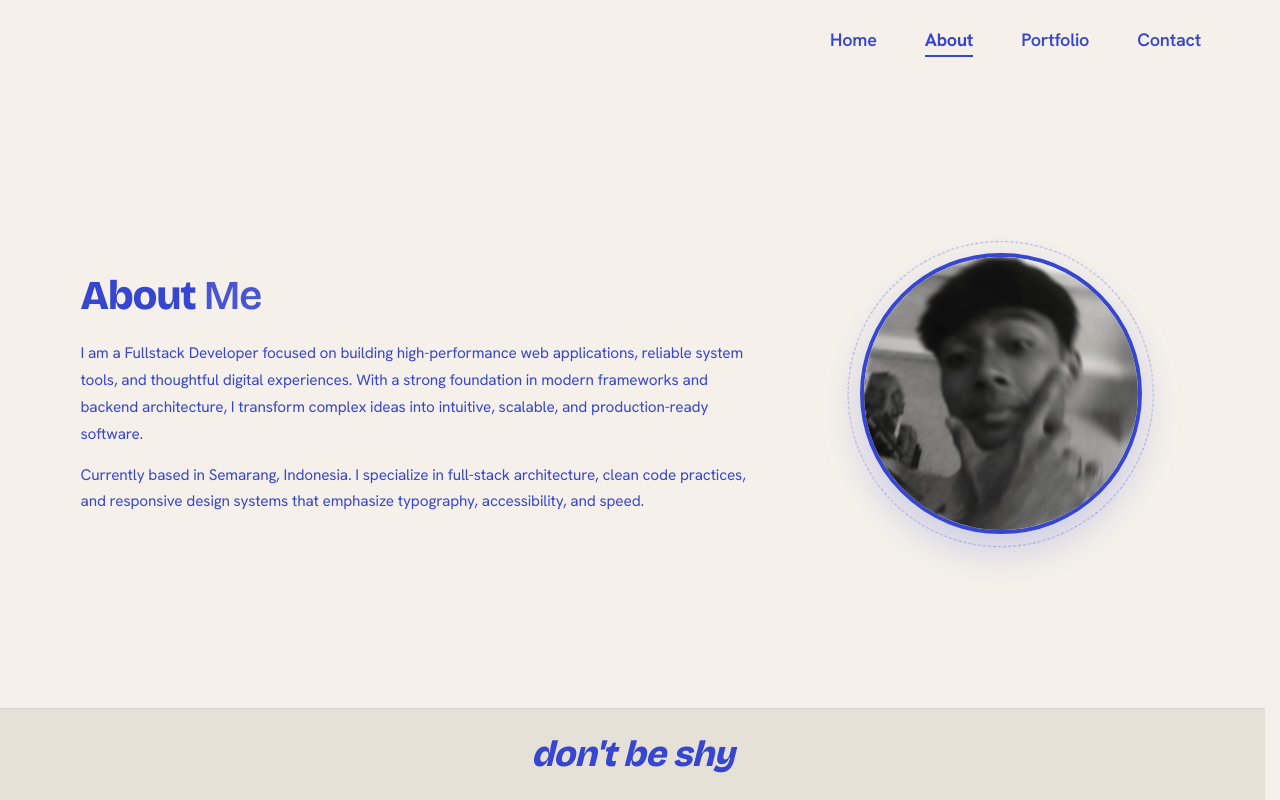
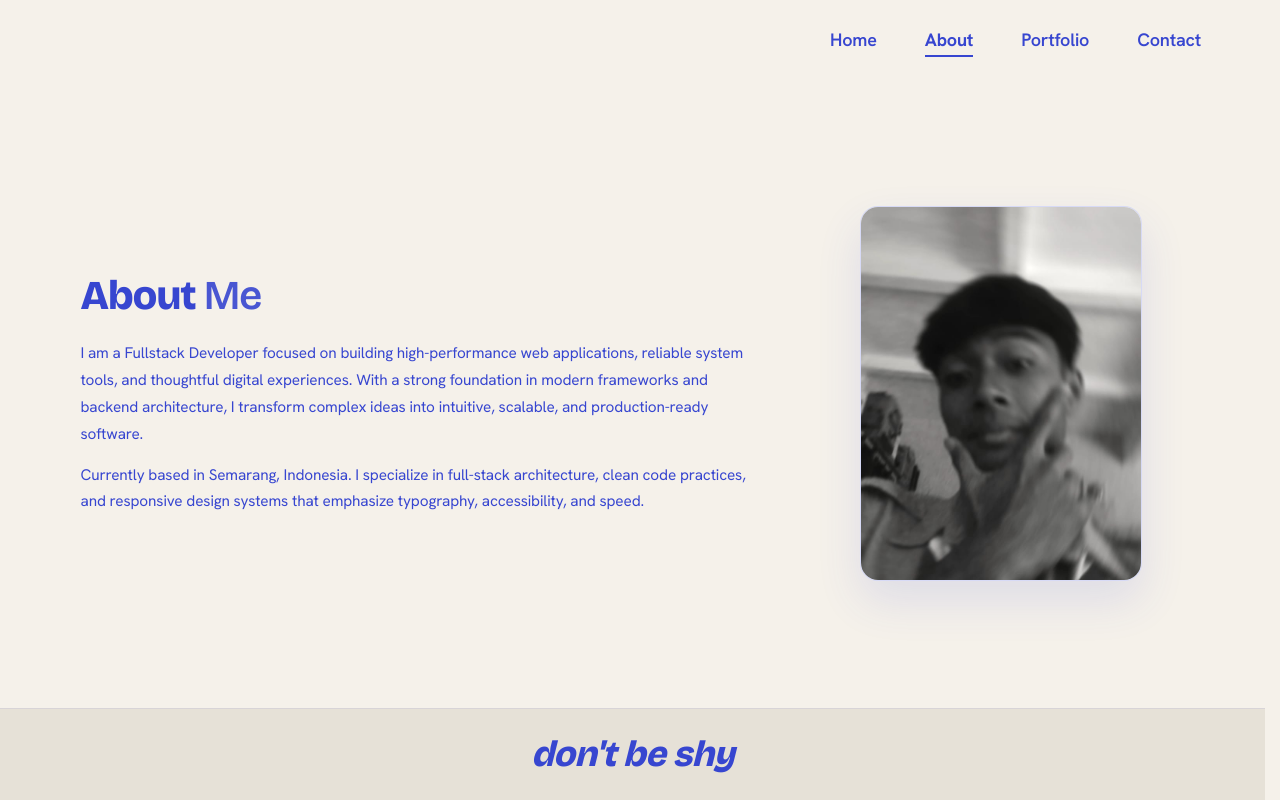
Before and after one commit to yehudaaadev/davidportfolio, a SvelteKit app: page /about in a window 1280 px wide. Built offline with nearby package versions, Linux system fonts and the light colour scheme.

Commit message:
style: convert profile photo into editorial portrait card

```diff
--- a/src/routes/about/+page.svelte
+++ b/src/routes/about/+page.svelte
@@ -23,14 +23,13 @@
 		</div>
 
 		<div class="about-image-col">
-			<div class="foto-wrapper">
+			<div class="foto-card">
 				<img
 					src="{base}/image/profile.jpeg"
 					alt="David Yehuda Surbakti - Fullstack Developer"
 					class="foto-asli"
 					loading="eager"
 				/>
-				<div class="foto-ring"></div>
 			</div>
 		</div>
 	</div>
@@ -91,48 +90,29 @@
 		align-items: center;
 	}
 
-	.foto-wrapper {
-		position: relative;
-		width: clamp(200px, 22vw, 300px);
-		height: clamp(200px, 22vw, 300px);
-		display: flex;
-		align-items: center;
-		justify-content: center;
+	.foto-card {
+		width: clamp(230px, 22vw, 310px);
+		aspect-ratio: 3 / 4;
+		border-radius: 18px;
+		overflow: hidden;
+		background-color: var(--bg-surface);
+		border: 1px solid var(--color-border);
+		box-shadow: 0 20px 45px rgba(55, 70, 208, 0.12);
+		transition: transform 0.4s cubic-bezier(0.16, 1, 0.3, 1), box-shadow 0.4s ease, border-color var(--transition-fast);
+	}
+
+	.foto-card:hover {
+		transform: translateY(-6px);
+		box-shadow: 0 25px 55px rgba(55, 70, 208, 0.22);
+		border-color: var(--color-primary);
 	}
 
 	.foto-asli {
 		width: 100%;
 		height: 100%;
 		object-fit: cover;
-		object-position: center 62%;
-		border-radius: 50%;
-		border: 4px solid var(--color-primary);
-		box-shadow: 0 16px 40px rgba(55, 70, 208, 0.22);
-		z-index: 2;
-		transition: transform 0.4s ease, box-shadow 0.4s ease;
-	}
-
-	.foto-wrapper:hover .foto-asli {
-		transform: scale(1.03);
-		box-shadow: 0 20px 50px rgba(55, 70, 208, 0.32);
-	}
-
-	.foto-ring {
-		position: absolute;
-		inset: -12px;
-		border: 1.5px dashed rgba(55, 70, 208, 0.45);
-		border-radius: 50%;
-		z-index: 1;
-		animation: spinSlow 30s linear infinite;
-	}
-
-	@keyframes spinSlow {
-		from {
-			transform: rotate(0deg);
-		}
-		to {
-			transform: rotate(360deg);
-		}
+		object-position: center 55%;
+		display: block;
 	}
 
 	@media (max-width: 860px) {
@@ -147,9 +127,8 @@
 			order: -1;
 		}
 
-		.foto-wrapper {
-			width: 180px;
-			height: 180px;
+		.foto-card {
+			width: 200px;
 		}
 	}
 </style>
```
